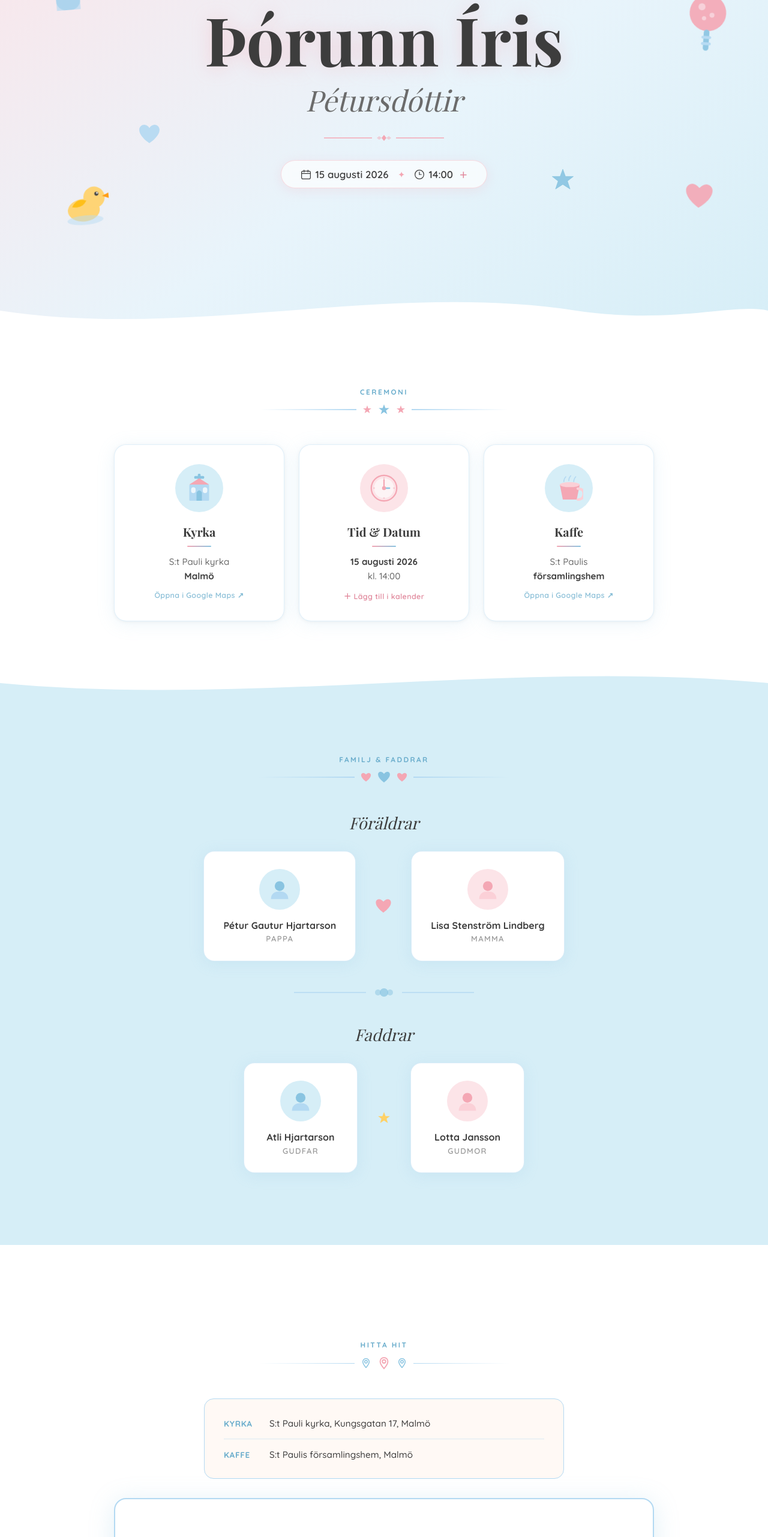
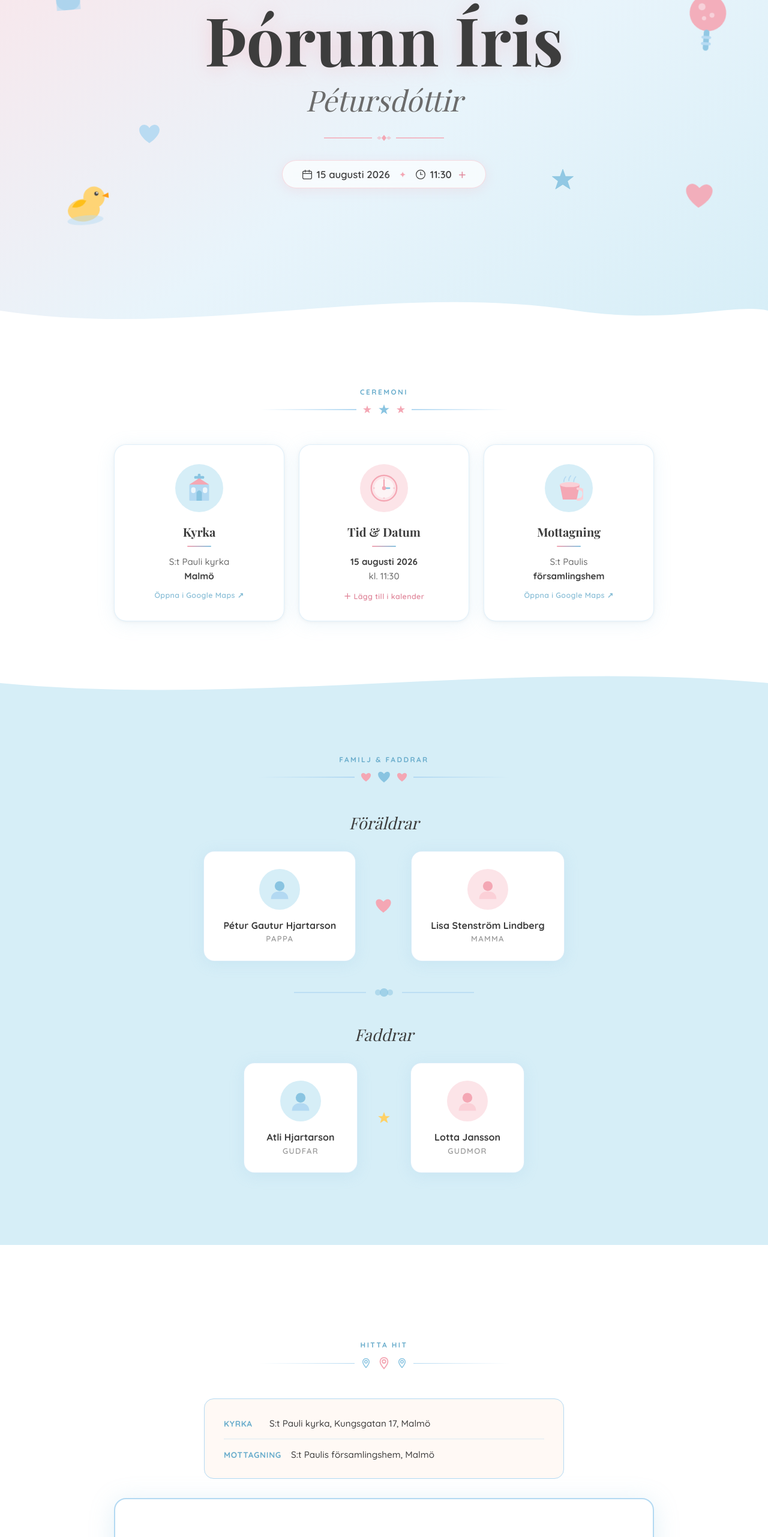
Before and after one commit to peturh/thorunn-dop, a SvelteKit app: page / in a window 1280 px wide. Shown: the part 234-2797 px from the top of the page at 60% size. Built offline with nearby package versions, Linux system fonts and the light colour scheme; grey boxes are pictures that could not be loaded; a web font is replaced by a local one.

Commit message:
Byt 'Kaffe' mot 'Mottagning', ändra tid till 11:30

```diff
--- a/src/routes/+page.svelte
+++ b/src/routes/+page.svelte
@@ -143,7 +143,7 @@
           <line x1="11" y1="11" x2="11" y2="6" stroke="currentColor" stroke-width="1.5" stroke-linecap="round"/>
           <line x1="11" y1="11" x2="15" y2="11" stroke="currentColor" stroke-width="1.5" stroke-linecap="round"/>
         </svg>
-        14:00
+        11:30
         <span class="cal-hint">＋</span>
       </span>
     </div>
@@ -211,7 +211,7 @@
       </div>
       <h3>Tid &amp; Datum</h3>
       <div class="card-divider"></div>
-      <p><strong>15 augusti 2026</strong><br />kl. 14:00</p>
+      <p><strong>15 augusti 2026</strong><br />kl. 11:30</p>
       <span class="card-cal-hint">＋ Lägg till i kalender</span>
     </div>
 
@@ -232,7 +232,7 @@
           <ellipse cx="30" cy="22" rx="20" ry="5" fill="#fbd0d7"/>
         </svg>
       </div>
-      <h3>Kaffe</h3>
+      <h3>Mottagning</h3>
       <div class="card-divider"></div>
       <p>S:t Paulis<br /><strong>församlingshem</strong></p>
       <span class="card-map-hint">Öppna i Google Maps ↗</span>
@@ -248,7 +248,7 @@
 </div>
 
 <!-- ════════════════════════════════════════════════ FAMILY ══ -->
-<section class="family-section">
+<section class="family-section" id="familj">
   <div class="section-label">Familj & Faddrar</div>
   <div class="icon-divider">
     <span class="icon-divider-line"></span>
@@ -362,7 +362,7 @@
       </div>
       <div class="address-divider"></div>
       <div class="address-row">
-        <strong>Kaffe</strong>
+        <strong>Mottagning</strong>
         <span>S:t Paulis församlingshem, Malmö</span>
       </div>
     </div>
@@ -822,11 +822,11 @@
     align-items: center;
     justify-content: center;
     gap: 1.5rem;
-    flex-wrap: wrap;
   }
   @media (max-width: 600px) {
-    .family-grid { flex-direction: column; align-items: stretch; }
-    .family-card { min-width: unset; width: 100%; }
+    .family-grid { flex-direction: column; }
+    .family-card { min-width: unset; width: 100%; max-width: 320px; }
+    .family-and { padding: 0.3rem 0; }
   }
 
   .family-card {
```
Also changed, not shown: 1 other file (tests, documents, lock files or other folders).
